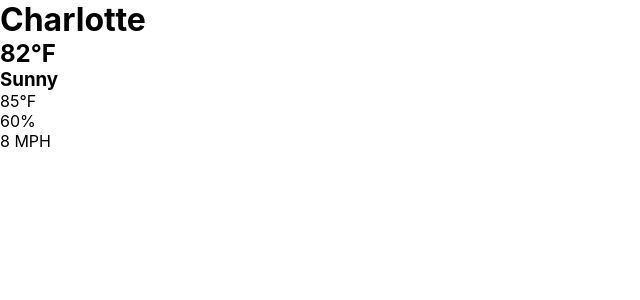
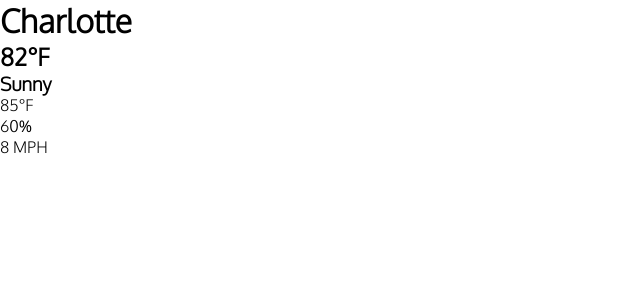
Before and after one commit to Adrian93EH3/Weather-App-React, a React (Create React App) app: page / in a window 1280 px wide. Shown: the top 300 px of the page, without its empty margins (0-640 px from the left). Built offline with nearby package versions, Linux system fonts and the light colour scheme.

Commit message:
font is being read successfully

```diff
--- a/src/index.css
+++ b/src/index.css
@@ -7,14 +7,9 @@
 
 body {
   margin: 0;
-  font-family: -apple-system, BlinkMacSystemFont, 'Segoe UI', 'Roboto', 'Oxygen',
+  font-family: 'Oxygen', 'Segoe UI', 'Roboto', 'Oxygen',
     'Ubuntu', 'Cantarell', 'Fira Sans', 'Droid Sans', 'Helvetica Neue',
     sans-serif;
   -webkit-font-smoothing: antialiased;
   -moz-osx-font-smoothing: grayscale;
 }
-
-code {
-  font-family: source-code-pro, Menlo, Monaco, Consolas, 'Courier New',
-    monospace;
-}
```
